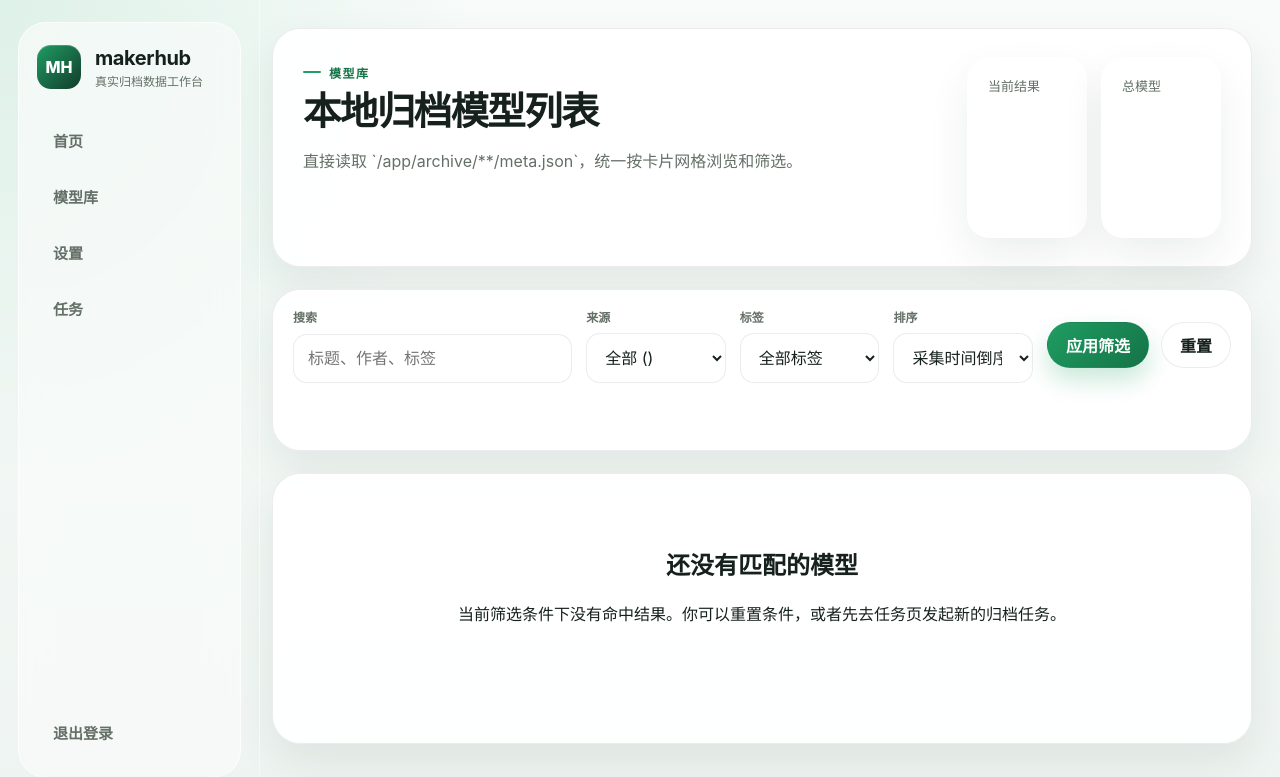
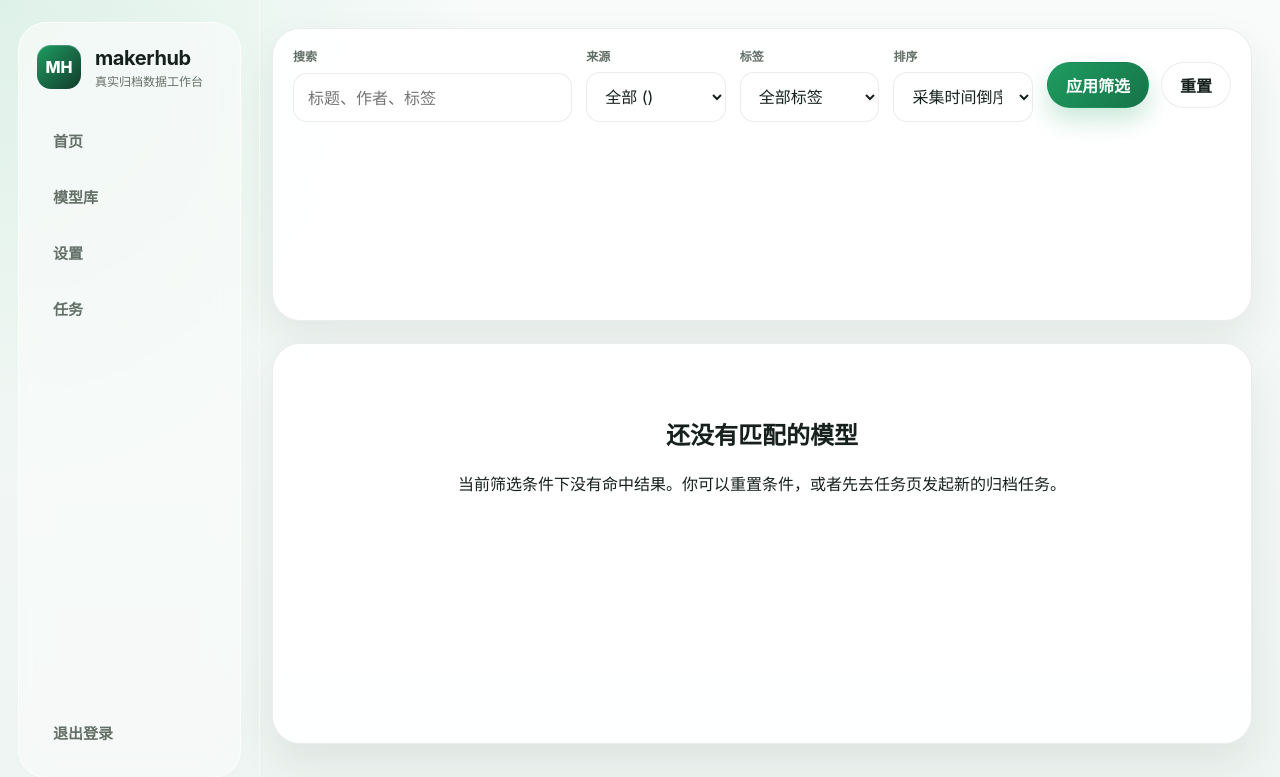
Before and after one commit to s450586793/makerhub, a Python web app: template app/templates/models.html in a window 1280 px wide. Shown: the top 777 px of the page. Run offline with Jinja, Linux system fonts and the light colour scheme; the template is opened without the code that fills it, so the values that code supplies are empty.

Commit message:
Simplify models list layout

```diff
--- a/app/templates/models.html
+++ b/app/templates/models.html
@@ -3,24 +3,6 @@
 {% block title %}模型库 | makerhub{% endblock %}
 
 {% block content %}
-<section class="page-intro">
-  <div>
-    <span class="eyebrow">模型库</span>
-    <h1>本地归档模型列表</h1>
-    <p>直接读取 `/app/archive/**/meta.json`，统一按卡片网格浏览和筛选。</p>
-  </div>
-  <div class="intro-stats">
-    <div class="intro-stat">
-      <span>当前结果</span>
-      <strong>{{ count }}</strong>
-    </div>
-    <div class="intro-stat">
-      <span>总模型</span>
-      <strong>{{ total }}</strong>
-    </div>
-  </div>
-</section>
-
 <section class="surface surface--filters">
   <form class="filter-bar" method="get" action="/models">
     <label class="filter-field filter-field--wide">
@@ -100,12 +82,6 @@
       </div>
       <div class="meta-line">采集于 {{ model.collect_date or "未知时间" }}</div>
       <div class="meta-line">发布于 {{ model.publish_date or "未知时间" }}</div>
-      <dl class="stat-grid stat-grid--compact">
-        <div><dt>下载</dt><dd>{{ model.stats.downloads }}</dd></div>
-        <div><dt>点赞</dt><dd>{{ model.stats.likes }}</dd></div>
-        <div><dt>打印</dt><dd>{{ model.stats.prints }}</dd></div>
-        <div><dt>评论</dt><dd>{{ model.stats.comments }}</dd></div>
-      </dl>
     </div>
   </a>
   {% endfor %}
```
Also changed, not shown: README.md.
